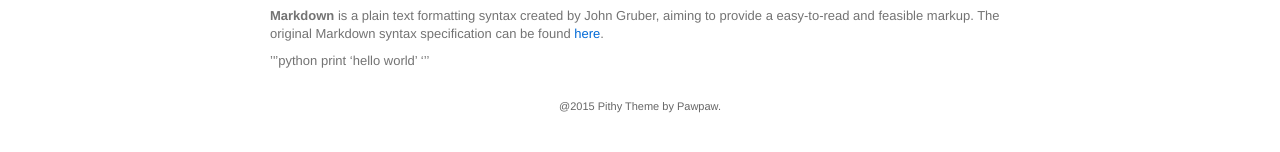
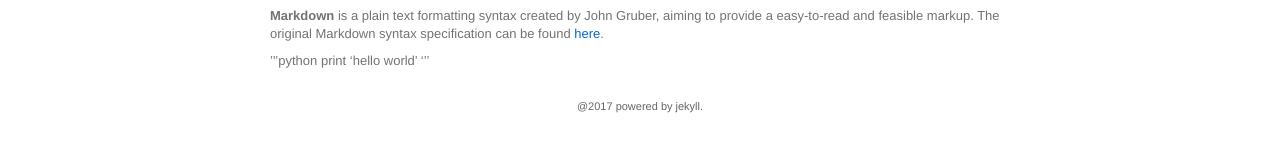
Before and after one commit to bobz653/bobz653.github.io, a Jekyll site: the page built from _posts/2017-05-05-hello-world.md, in a window 1280 px wide. Shown: the part 617-769 px from the top of the page. Built offline with Jekyll 4.4.1, drawn with Linux system fonts in a browser that asks for light colours; formulas are drawn with MathJax 3; comment, search, counter and statistics services are not loaded.

Commit message:
add hellow

```diff
--- a/_includes/footer.html
+++ b/_includes/footer.html
@@ -1,5 +1,5 @@
 <footer class="footer">
   <div id="gotop">^</div>
   <br>
-	@2015 Pithy Theme by Pawpaw.
+	@2017 powered by jekyll.
 </footer>
--- a/_layouts/post.html
+++ b/_layouts/post.html
@@ -16,7 +16,7 @@ layout: default
 <!-- 多说评论框 end -->
 <!-- 多说公共JS代码 start (一个网页只需插入一次) -->
 <script type="text/javascript">
-var duoshuoQuery = {short_name:"pawpaw"};
+var duoshuoQuery = {short_name:"bobz653"};
 	(function() {
 		var ds = document.createElement('script');
 		ds.type = 'text/javascript';ds.async = true;
```
Also changed, not shown: 7 other files.
